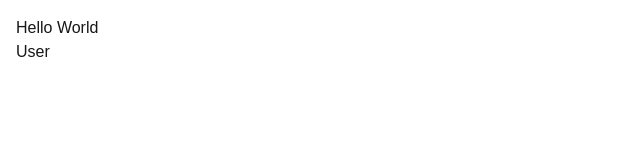
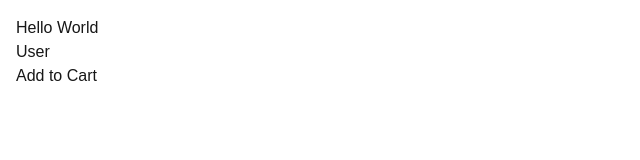
Before and after one commit to MadhumithaGanesh285/next-app, a Next.js app: page / in a window 1280 px wide. Shown: the top 160 px of the page, without its empty margins (0-640 px from the left). Built offline with nearby package versions, Linux system fonts and the light colour scheme.

Commit message:
'Client and Server Side Rendering'

```diff
--- /dev/null
+++ b/app/components/AddToCart.tsx
@@ -0,0 +1,11 @@
+import React from 'react'
+
+const AddToCart = () => {
+  return (
+    <div>
+        <button onClick={() => console.log('Click')}>Add to Cart</button>
+    </div>
+  )
+}
+
+export default AddToCart
--- /dev/null
+++ b/app/components/ProductCard.tsx
@@ -0,0 +1,12 @@
+import React from 'react'
+import AddToCart from './AddToCart';
+
+const ProductCard = () => {
+  return (
+    <div>
+        <AddToCart />
+    </div>
+  )
+}
+
+export default ProductCard
--- a/app/page.tsx
+++ b/app/page.tsx
@@ -1,10 +1,12 @@
 import Image from "next/image";
 import Link from "next/link";
+import ProductCard from "./components/ProductCard";
 
 export default function Home() {
   return (
     <main><h1>Hello World</h1>
     <Link href="/users">User</Link>
+    <ProductCard />
     </main>
   );
 }
```
